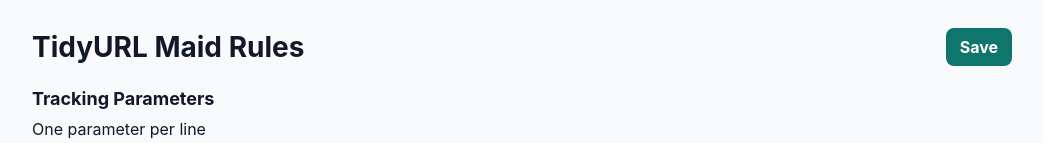
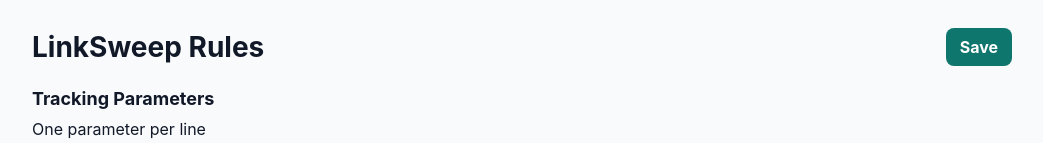
Before and after one commit to y-bgmpst/linksweep, a website with bundled scripts: page src/options.html in a window 1280 px wide. Shown: the top 143 px of the page, without its empty margins (118-1161 px from the left). Built offline with nearby package versions, Linux system fonts and the light colour scheme; some packages are replaced by stand-ins of ours.

Commit message:
Rename to LinkSweep and add GPLv3 license

```diff
--- a/package.json
+++ b/package.json
@@ -1,5 +1,5 @@
 {
-  "name": "tidyurl-maid",
+  "name": "linksweep",
   "version": "0.1.0",
   "private": true,
   "type": "module",
--- a/src/options.html
+++ b/src/options.html
@@ -3,13 +3,13 @@
   <head>
     <meta charset="utf-8">
     <meta name="viewport" content="width=device-width, initial-scale=1">
-    <title>TidyURL Maid Rules</title>
+    <title>LinkSweep Rules</title>
     <link rel="stylesheet" href="options.css">
   </head>
   <body>
     <main>
       <header>
-        <h1>TidyURL Maid Rules</h1>
+        <h1>LinkSweep Rules</h1>
         <button id="save" type="button">Save</button>
       </header>
 
```
Also changed, not shown: src/popup.html (+2 -2 lines), README.md, manifest.json, 1 other file.
